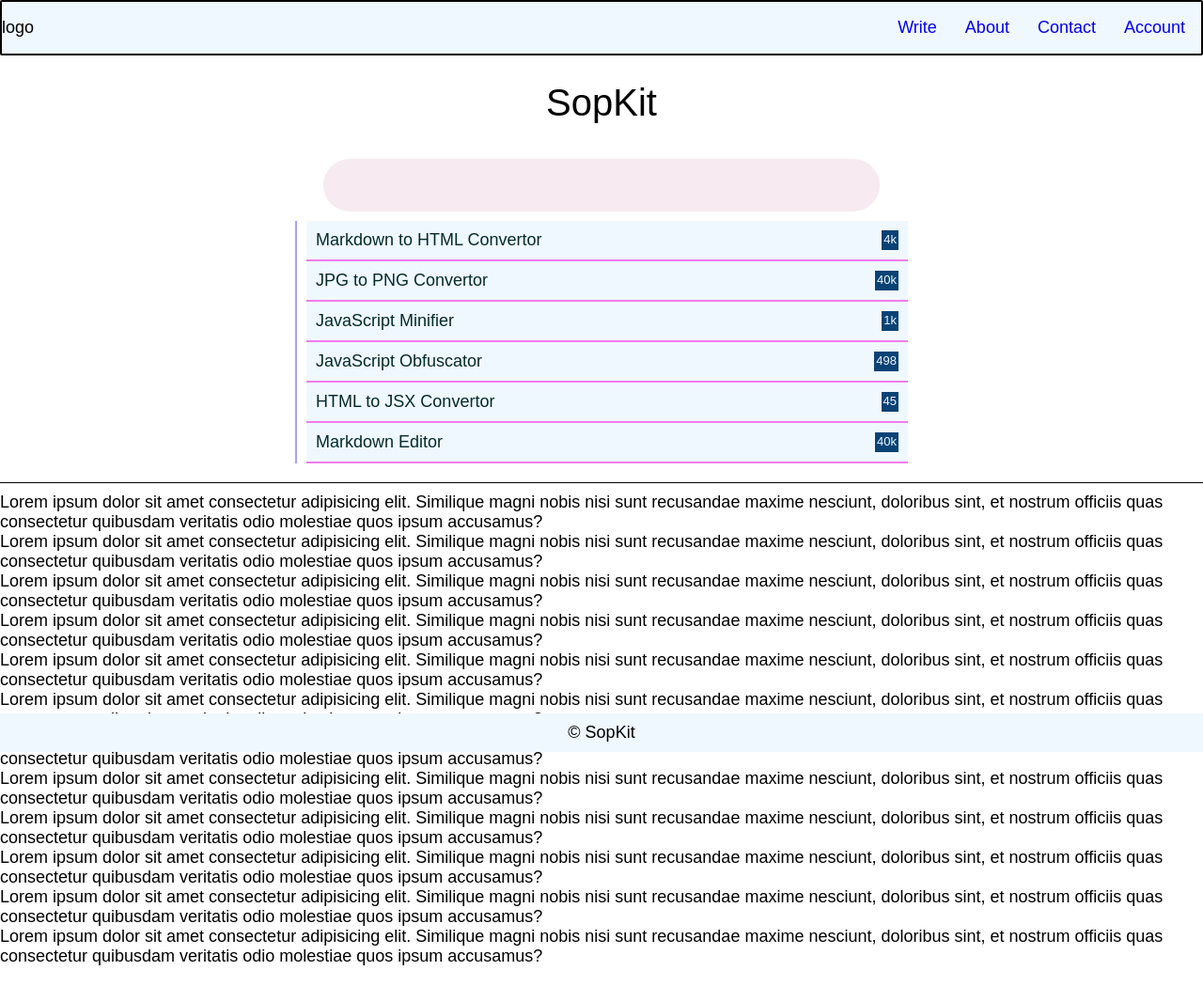
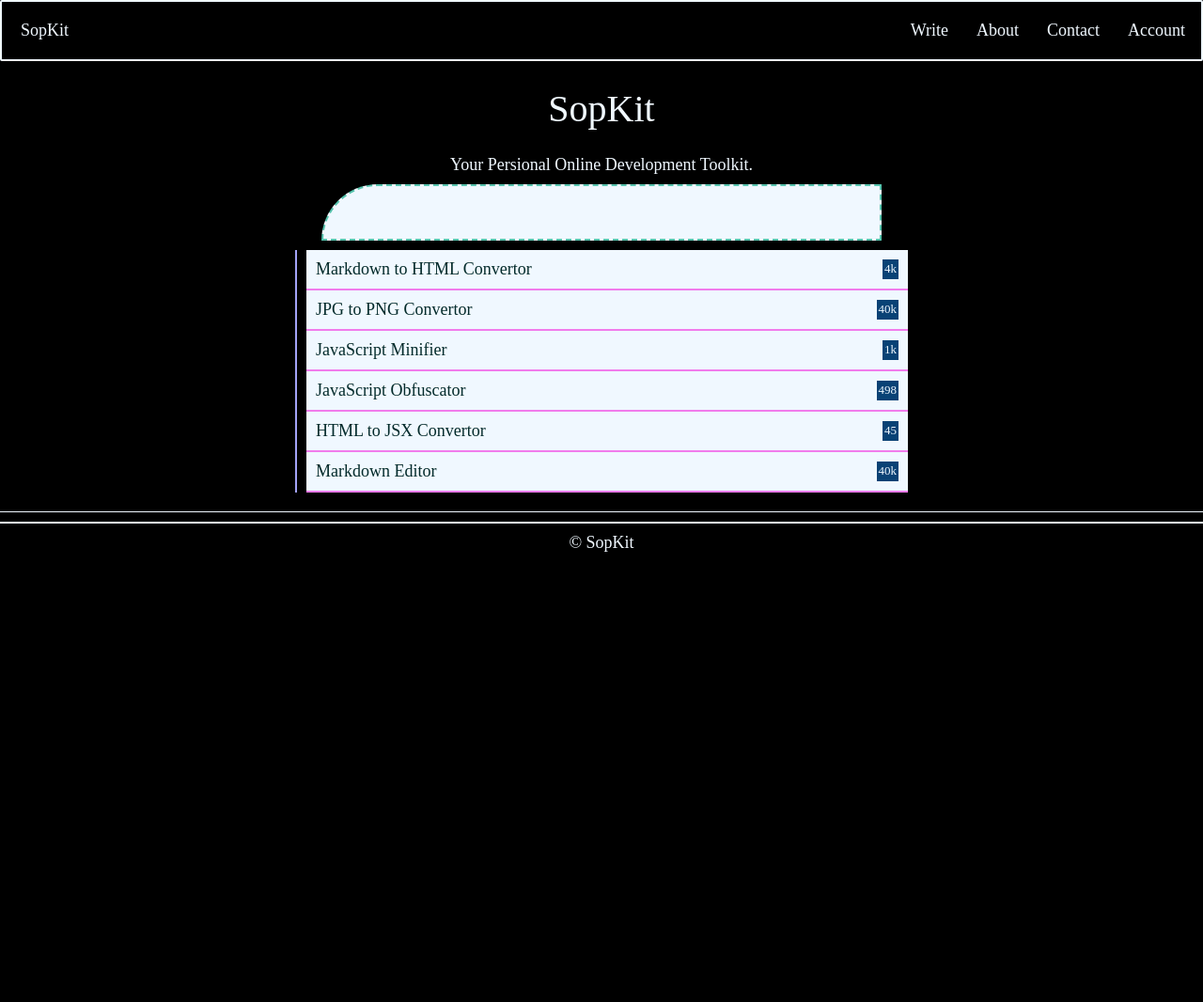
Before and after one commit to SH20RAJ/SopKit, a plain HTML site: page index.html in a window 1280 px wide. Shown: the whole page at 94% size. After the commit the page ends 800 px from the top, so only its background shows below. Drawn offline with Linux system fonts and the light colour scheme.

Commit message:
and all set op

```diff
--- a/index.html
+++ b/index.html
@@ -3,12 +3,12 @@
 <head>
     <meta charset="UTF-8">
     <meta name="viewport" content="width=device-width, initial-scale=1.0">
-    <title>Login Page</title>
+    <title>SopKit - ToolKit</title>
     <link rel="stylesheet" href="style.css">
 </head>
 <body>
     <nav>
-        <div class="logo">logo</div>
+        <div class="logo">SopKit</div>
         <div class="list">
             <ul>
                 <a href="#" target="_blank"><li>Write</li></a>
@@ -24,8 +24,9 @@
         </div>
         <header>
             <div class="title">SopKit</div>
+            <p>Your Persional Online Development Toolkit.</p>
             <div class="search">
-                <input autofocus autocomplete type="text" name="search" id="search"/><button class="">o</button>
+                <input autofocus autocomplete type="text" placeholder="Search any tool here...." name="search" id="search"/><button class="">o</button>
                 <ul class="search-list-container ">
                     <a href="#"><li class="search-list">Markdown to HTML Convertor <span>4k</span></li></a>
                     <a href="#"><li class="search-list">JPG to PNG Convertor <span>40k</span></li></a>
@@ -37,42 +38,7 @@
             </div>
         </header>
        <div class="content">
-        <p>
-            Lorem ipsum dolor sit amet consectetur adipisicing elit. Similique magni nobis nisi sunt recusandae maxime nesciunt, doloribus sint, et nostrum officiis quas consectetur quibusdam veritatis odio molestiae quos ipsum accusamus?
-        </p>
-        <p>
-            Lorem ipsum dolor sit amet consectetur adipisicing elit. Similique magni nobis nisi sunt recusandae maxime nesciunt, doloribus sint, et nostrum officiis quas consectetur quibusdam veritatis odio molestiae quos ipsum accusamus?
-        </p>
-        <p>
-            Lorem ipsum dolor sit amet consectetur adipisicing elit. Similique magni nobis nisi sunt recusandae maxime nesciunt, doloribus sint, et nostrum officiis quas consectetur quibusdam veritatis odio molestiae quos ipsum accusamus?
-        </p>
-        <p>
-            Lorem ipsum dolor sit amet consectetur adipisicing elit. Similique magni nobis nisi sunt recusandae maxime nesciunt, doloribus sint, et nostrum officiis quas consectetur quibusdam veritatis odio molestiae quos ipsum accusamus?
-        </p>
-        <p>
-            Lorem ipsum dolor sit amet consectetur adipisicing elit. Similique magni nobis nisi sunt recusandae maxime nesciunt, doloribus sint, et nostrum officiis quas consectetur quibusdam veritatis odio molestiae quos ipsum accusamus?
-        </p>
-        <p>
-            Lorem ipsum dolor sit amet consectetur adipisicing elit. Similique magni nobis nisi sunt recusandae maxime nesciunt, doloribus sint, et nostrum officiis quas consectetur quibusdam veritatis odio molestiae quos ipsum accusamus?
-        </p>
-        <p>
-            Lorem ipsum dolor sit amet consectetur adipisicing elit. Similique magni nobis nisi sunt recusandae maxime nesciunt, doloribus sint, et nostrum officiis quas consectetur quibusdam veritatis odio molestiae quos ipsum accusamus?
-        </p>
-        <p>
-            Lorem ipsum dolor sit amet consectetur adipisicing elit. Similique magni nobis nisi sunt recusandae maxime nesciunt, doloribus sint, et nostrum officiis quas consectetur quibusdam veritatis odio molestiae quos ipsum accusamus?
-        </p>
-        <p>
-            Lorem ipsum dolor sit amet consectetur adipisicing elit. Similique magni nobis nisi sunt recusandae maxime nesciunt, doloribus sint, et nostrum officiis quas consectetur quibusdam veritatis odio molestiae quos ipsum accusamus?
-        </p>
-        <p>
-            Lorem ipsum dolor sit amet consectetur adipisicing elit. Similique magni nobis nisi sunt recusandae maxime nesciunt, doloribus sint, et nostrum officiis quas consectetur quibusdam veritatis odio molestiae quos ipsum accusamus?
-        </p>
-        <p>
-            Lorem ipsum dolor sit amet consectetur adipisicing elit. Similique magni nobis nisi sunt recusandae maxime nesciunt, doloribus sint, et nostrum officiis quas consectetur quibusdam veritatis odio molestiae quos ipsum accusamus?
-        </p>
-        <p>
-            Lorem ipsum dolor sit amet consectetur adipisicing elit. Similique magni nobis nisi sunt recusandae maxime nesciunt, doloribus sint, et nostrum officiis quas consectetur quibusdam veritatis odio molestiae quos ipsum accusamus?
-        </p>
+
        </div>
 
     </main>
--- a/style.css
+++ b/style.css
@@ -4,20 +4,24 @@
 }
 :root{
     --bg: aliceblue;
+    --color: black;
 }
 body {
     /* background: blue; */
-    font-family:  Arial, sans-serif;
+    font-family:  serif;
     font-size: large;
+    background: black;
+    color: aliceblue;
 }
 .logo {
     /* border: 2px solid blue; */
     /* min-height: 100%; */
+    padding: 20px;
 
 }
 nav {
     display: flex;
-    background-color: var(--bg);
+    color: var(--bg);
     border-radius: 2px;
     border: 2px solid ;
     align-items: center;
@@ -38,14 +42,20 @@ nav {
     /* border: 2px solid blue; */
     padding: 2px;
     list-style: none;
-    background-color: aliceblue;
+
 }
 a {
     text-decoration: none;
+    color: var(--bg);
 }
 .list ul li {
     padding: 10px;
     margin: 5px;
+    transition: all 1s;
+}
+.list li:hover {
+    color: rgb(9, 66, 66);
+    background: blanchedalmond;
 }
 
 header {
@@ -75,10 +85,11 @@ header .search {
     text-align: center;
     /* scale: 2; */
 }
+
 header .search input,header .search button {
     /* padding: 20px; */
     margin: 10px;
-    outline: none;
+    outline: blanchedalmond;
     /* color: skyblue; */
     border-radius: 10px;
     border: 0;
@@ -86,11 +97,20 @@ header .search input,header .search button {
 
 }
 header .search input {
-    background: rgb(247, 234, 240);
+    background: var(--bg);
     width: 40%;
-    border-radius: 100px;
+    border-radius: 100px 0 0 0 ;
     /* padding: 20px; */
     padding: 15px 40px;
+    border: 2px dashed rgb(86, 195, 173);
+}
+input::placeholder{
+    color: rgb(197, 88, 179);
+}
+
+input:focus::placeholder{
+ color: var(--bg);
+ /* background: red; */
 }
 header .search button {
     display: none;
@@ -107,6 +127,11 @@ header .search button {
     padding-left: 10px;
     margin-bottom: 20px;
 }
+@media (max-width:700px) {
+    .search-list-container {
+        width: 90%;
+    }
+}
 .search-list {
     display: flex;
     background-color: aliceblue;
@@ -114,6 +139,11 @@ header .search button {
     border-bottom: 2px solid rgb(241, 124, 236);
     justify-content: space-between;
     color: rgb(4, 43, 43);
+    transition: all 0.8s;
+}
+.search-list:hover {
+    color: aqua;
+    background: black;
 }
 .search-list span {
     position: relative;
@@ -148,9 +178,10 @@ header .search button {
 footer {
     text-align: center;
     padding: 10px;
-    background-color: var(--bg);
+    color: var(--bg);
     position: sticky;
     bottom: 0;
+    border-top:  2px solid ;
 }
 
 
```
